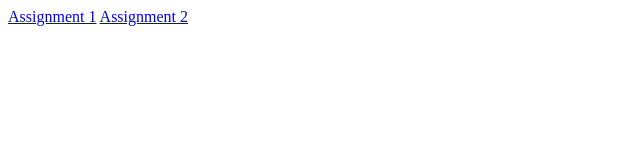
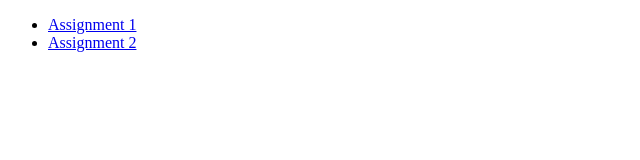
Before and after one commit to bunnbunns/bunnbunns.github.io, a plain HTML site: page index.html in a window 1280 px wide. Shown: the whole page, without its empty margins (0-640 px from the left). Drawn offline with Linux system fonts and the light colour scheme.

Commit message:
made links a list

```diff
--- a/index.html
+++ b/index.html
@@ -6,7 +6,9 @@
 	<title>Homepage</title>
 </head>
 <body>
-	<a href="./Assignment1">Assignment 1</a>
-	<a href="./Assignment2">Assignment 2</a>
+	<ul>
+		<li><a href="./Assignment1">Assignment 1</a></li>
+		<li><a href="./Assignment2">Assignment 2</a></li>
+	</ul>
 </body>
 </html>
```
